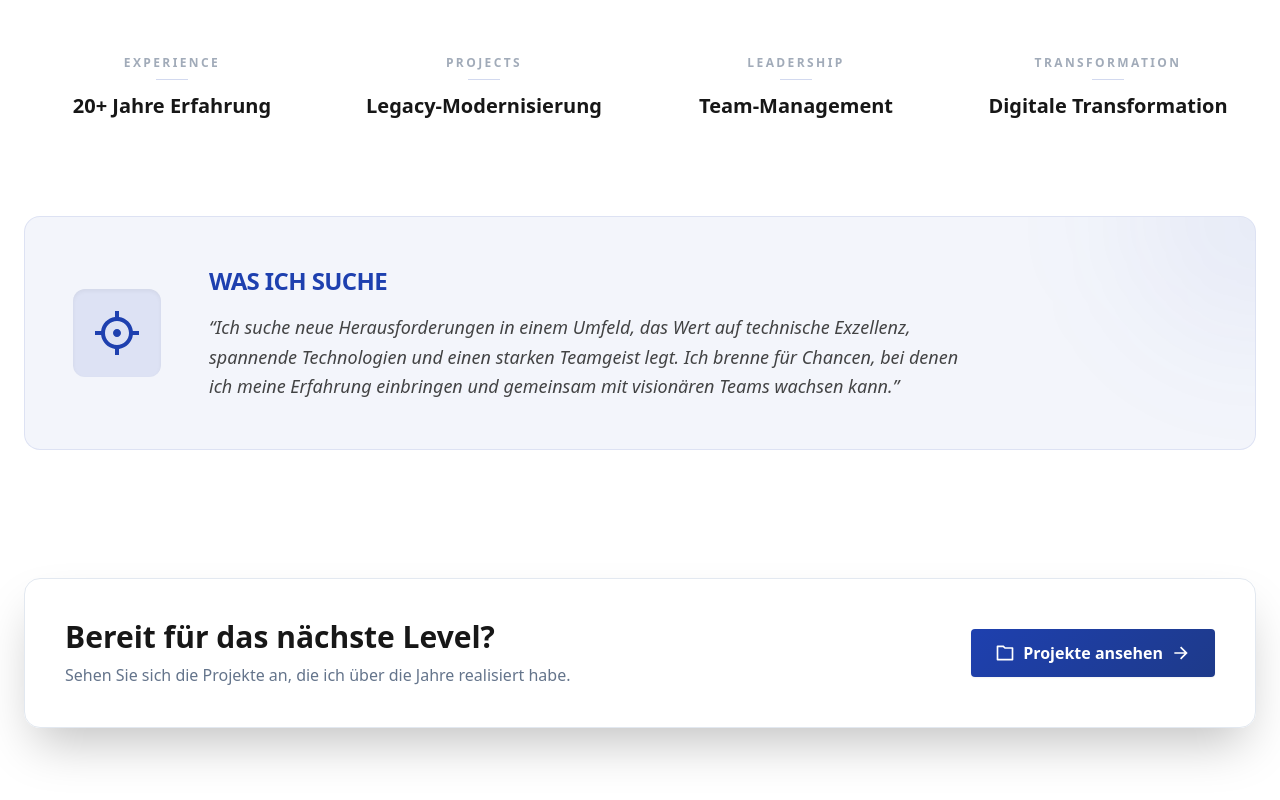
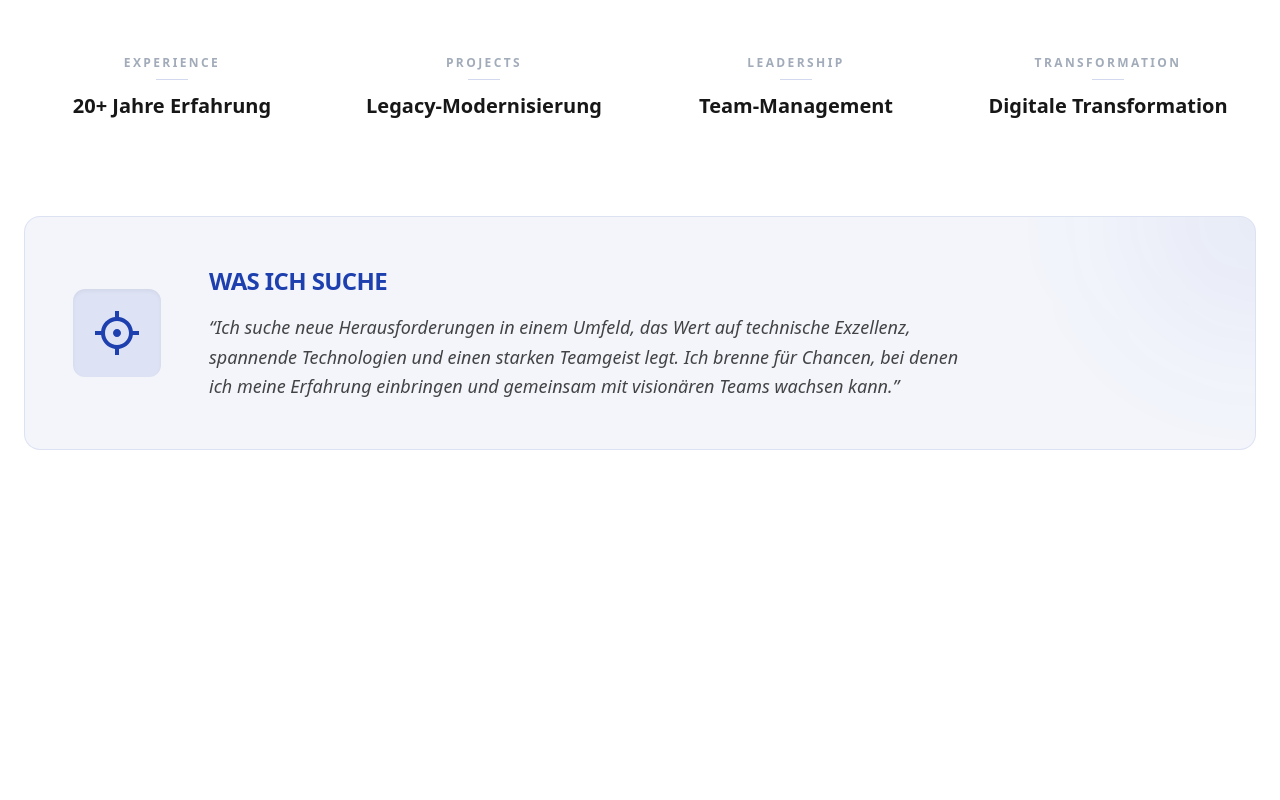
Before and after one commit to scriptlabs/andreashilgers.de, a Next.js app: page /de/about in a window 1280 px wide. Shown: the part 1482-2282 px from the top of the page. After the commit the page ends 2028 px from the top, so only its background shows below. Built offline with nearby package versions, Linux system fonts and the light colour scheme.

Commit message:
feat(about): remove projects CTA from bottom of the page

```diff
--- a/src/app/[lang]/about/page.tsx
+++ b/src/app/[lang]/about/page.tsx
@@ -11,7 +11,6 @@ import {
   RiLinkedinBoxFill,
   RiArrowRightLine,
   RiCalendarLine,
-  RiFolderLine,
 } from "react-icons/ri";
 import { Dictionary } from "@/lib/dictionary";
 import { Metadata } from "next";
@@ -170,27 +169,6 @@ export default async function AboutPage({ params }: { params: Promise<{ lang: st
         </FadeIn>
       </div>
 
-      {/* ── CTA ── */}
-      <FadeIn direction="up" className="mt-32">
-        <div className="p-10 rounded-2xl border border-[var(--border)] bg-gradient-to-br from-[var(--card)] to-[var(--background)] flex flex-col sm:flex-row items-center justify-between gap-8 shadow-2xl">
-          <div>
-            <h2 className="text-2xl md:text-3xl font-black text-[var(--foreground)] mb-2">
-              {lang === 'de' ? 'Bereit für das nächste Level?' : 'Ready for the next level?'}
-            </h2>
-            <p className="text-[var(--secondary)] text-base">
-              {lang === 'de' ? 'Sehen Sie sich die Projekte an, die ich über die Jahre realisiert habe.' : 'Take a look at the projects I have realized over the years.'}
-            </p>
-          </div>
-          <Link
-            href={`/${lang}/projects`}
-            className="btn-primary px-10 py-4 rounded-md font-bold flex items-center gap-3 shadow-xl shadow-[var(--primary)]/20 hover:scale-[1.02] active:scale-[0.98] transition-all whitespace-nowrap"
-          >
-            <RiFolderLine size={20} />
-            <span>{lang === 'de' ? 'Projekte ansehen' : 'View Projects'}</span>
-            <RiArrowRightLine size={20} />
-          </Link>
-        </div>
-      </FadeIn>
     </main>
   );
 }
```
